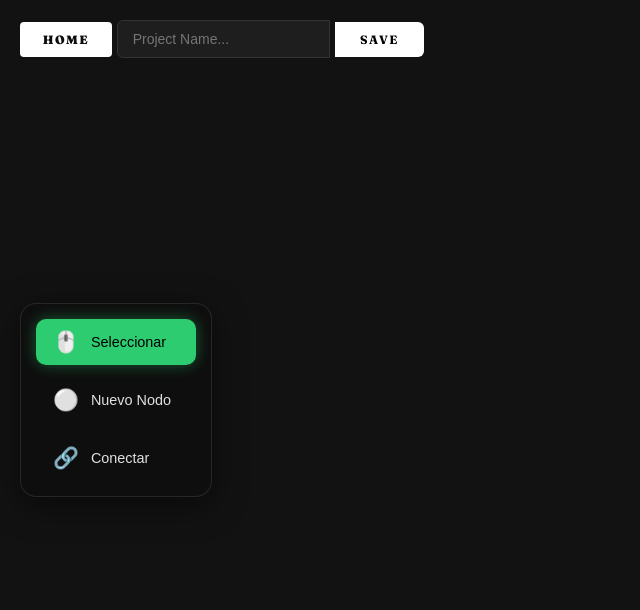
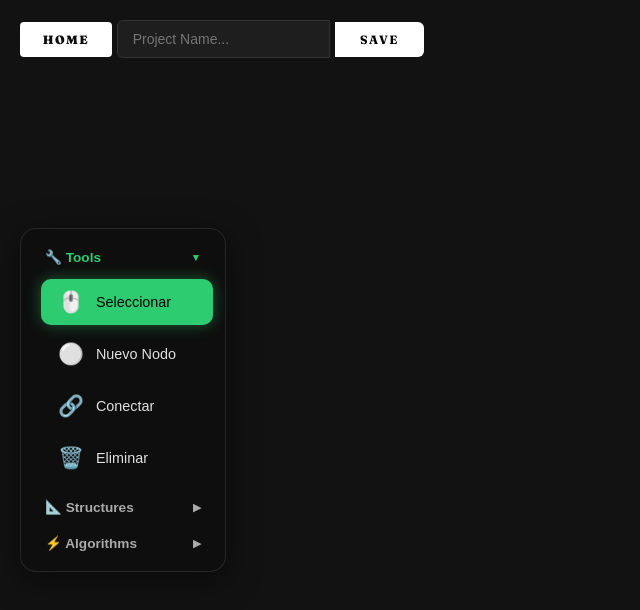
Before and after one commit to FerCesio/NodeVix, a React (Vite) app in the folder app/: page /project/new in a window 1280 px wide. Shown: the top 610 px of the page, without its empty margins (0-640 px from the left). Built offline with nearby package versions, Linux system fonts and the light colour scheme.

Commit message:
Phase 17 - Panel Refactor + Tabs System

```diff
--- /dev/null
+++ b/app/src/components/sandbox/SandboxPanel.tsx
@@ -0,0 +1,60 @@
+import { useState } from 'react';
+import { AVAILABLE_TOOLS, type PanelSection, type ToolMode } from '../../types/tools';
+import '../../styles/sandbox.css';
+
+interface SandboxPanelProps {
+  activeMode: ToolMode;
+  onModeChange: (mode: ToolMode) => void;
+}
+
+const SECTIONS: { id: PanelSection; label: string; icon: string }[] = [
+  { id: 'TOOLS', label: 'Tools', icon: '🔧' },
+  { id: 'STRUCTURES', label: 'Structures', icon: '📐' },
+  { id: 'ALGORITHMS', label: 'Algorithms', icon: '⚡' },
+];
+
+export const SandboxPanel: React.FC<SandboxPanelProps> = ({ activeMode, onModeChange }) => {
+  const [activeSection, setActiveSection] = useState<PanelSection>('TOOLS');
+
+  const toggleSection = (section: PanelSection) => {
+    setActiveSection(prev => prev === section ? section : section);
+  };
+
+  return (
+    <div className="sandbox-panel">
+      {SECTIONS.map(section => (
+        <div key={section.id} className="panel-section">
+          <button
+            className={`section-tab ${activeSection === section.id ? 'active' : ''}`}
+            onClick={() => toggleSection(section.id)}
+          >
+            <span>{section.icon} {section.label}</span>
+            <span className="tab-indicator">{activeSection === section.id ? '▼' : '▶'}</span>
+          </button>
+
+          {activeSection === section.id && (
+            <div className="section-content">
+              {section.id === 'TOOLS' && AVAILABLE_TOOLS.map(tool => (
+                <button
+                  key={tool.mode}
+                  className={`tool-button ${activeMode === tool.mode ? 'active' : ''}`}
+                  onClick={() => onModeChange(tool.mode)}
+                  title={tool.label}
+                >
+                  <span className="tool-icon">{tool.icon}</span>
+                  <span className="tool-label">{tool.label}</span>
+                </button>
+              ))}
+              {section.id === 'STRUCTURES' && (
+                <span className="section-placeholder">Próximamente</span>
+              )}
+              {section.id === 'ALGORITHMS' && (
+                <span className="section-placeholder">Próximamente</span>
+              )}
+            </div>
+          )}
+        </div>
+      ))}
+    </div>
+  );
+};
--- a/app/src/components/sandbox/SimulationCanvas.tsx
+++ b/app/src/components/sandbox/SimulationCanvas.tsx
@@ -1,5 +1,5 @@
 import React, { useEffect, useRef, useState } from 'react';
-import { ToolsPanel } from './ToolsPanel';
+import { SandboxPanel } from './SandboxPanel';
 import { FlagsPanel } from './FlagsPanel';
 import type { ToolMode } from '../../types/tools';
 import type { INode } from '../../sandbox/interfaces';
@@ -75,7 +75,7 @@ export const SimulationCanvas: React.FC = () => {
 
   return (
     <div className="canvas-wrapper">
-      <ToolsPanel activeMode={mode} onModeChange={setMode} />
+      <SandboxPanel activeMode={mode} onModeChange={setMode} />
       <FlagsPanel structures={structures} selectedNodeId={selectedNodeId} />
       <svg ref={svgRef}></svg>
     </div>
--- a/app/src/styles/sandbox.css
+++ b/app/src/styles/sandbox.css
@@ -13,6 +13,71 @@
     border-radius: 16px;
     border: 1px solid rgba(255, 255, 255, 0.1);
     box-shadow: 0 8px 32px rgba(0, 0, 0, 0.5);
+}
+
+.sandbox-panel {
+    position: absolute;
+    top: 50%;
+    left: 20px;
+    transform: translateY(-50%);
+    z-index: 100;
+    display: flex;
+    flex-direction: column;
+    gap: 4px;
+    background: rgba(15, 15, 15, 0.85);
+    backdrop-filter: blur(8px);
+    padding: 12px;
+    border-radius: 16px;
+    border: 1px solid rgba(255, 255, 255, 0.1);
+    box-shadow: 0 8px 32px rgba(0, 0, 0, 0.5);
+    min-width: 180px;
+}
+
+.panel-section {
+    display: flex;
+    flex-direction: column;
+}
+
+.section-tab {
+    display: flex;
+    justify-content: space-between;
+    align-items: center;
+    background: transparent;
+    border: none;
+    color: #aaa;
+    padding: 8px 12px;
+    border-radius: 8px;
+    cursor: pointer;
+    font-size: 0.85rem;
+    font-weight: 600;
+    transition: all 0.15s ease;
+}
+
+.section-tab:hover {
+    background: rgba(255, 255, 255, 0.05);
+    color: #e0e0e0;
+}
+
+.section-tab.active {
+    color: #2ecc71;
+}
+
+.tab-indicator {
+    font-size: 0.65rem;
+}
+
+.section-content {
+    display: flex;
+    flex-direction: column;
+    gap: 6px;
+    padding: 6px 0 6px 8px;
+}
+
+.section-placeholder {
+    font-size: 0.75rem;
+    color: #666;
+    padding: 4px 12px;
+    font-style: italic;
 }
 
 .tool-button {
```
Also changed, not shown: app/src/types/tools.ts (+5 -2 lines).
